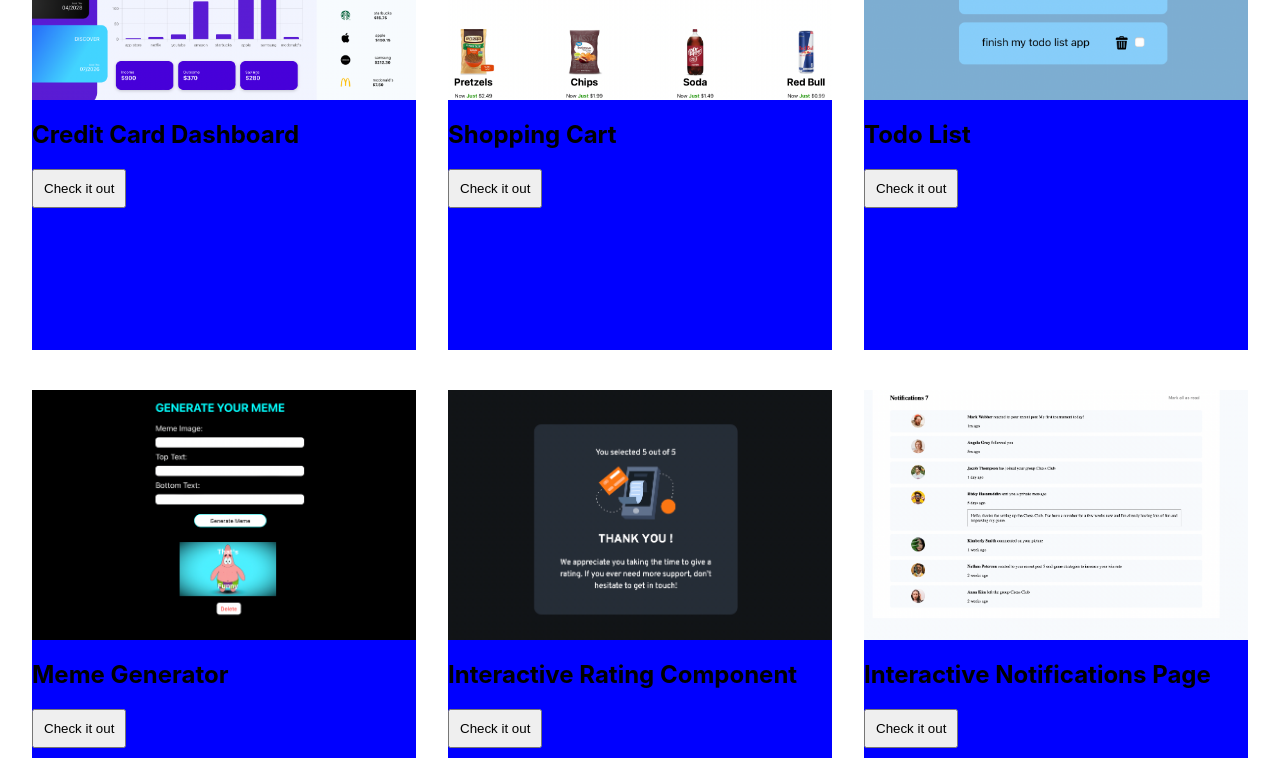
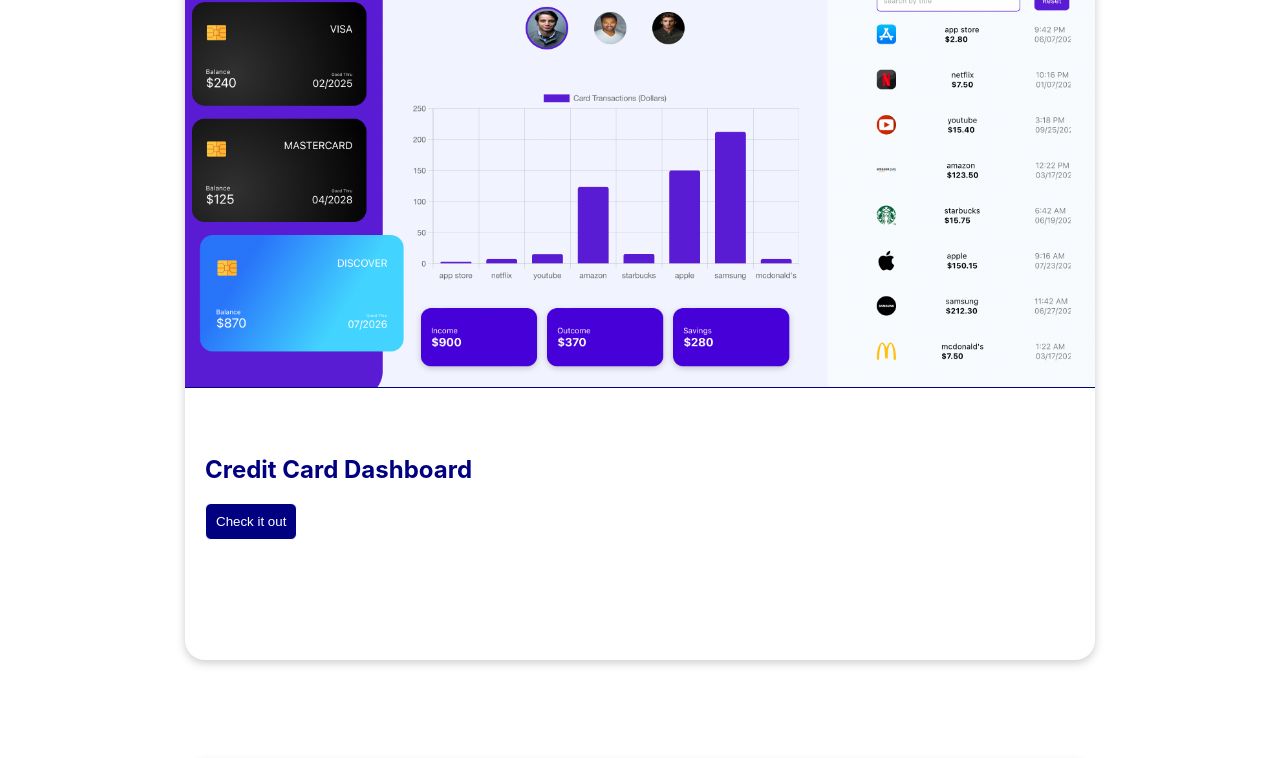
Before and after one commit to hsteele-creator/portfolio, a React (Create React App) app: page / in a window 1280 px wide. Shown: the part 980-1738 px from the top of the page. Built offline with nearby package versions, Linux system fonts and the light colour scheme.

Commit message:
updated card styling:

```diff
--- a/src/Main.js
+++ b/src/Main.js
@@ -38,7 +38,7 @@
           <p id="main-subtext">
             I am a frontend developer, specializing in React and Redux.
           </p>
-          <button id="main-btn">View My Projects</button>
+          <a href="#projects-container"><button id="main-btn">View My Projects</button></a>
         </div>
         <div id="main-other">
           <img id="main-img" src={developer} />
--- a/src/ProjectCard.css
+++ b/src/ProjectCard.css
@@ -1,18 +1,62 @@
 .project-card {
-    width: 30%;
-    background-color: blue;
-    margin: 20px 0;
-    height: 500px;
+    width: 910px;
+    margin: 50px auto;
+    height: 780px;
+    display: flex;
+    flex-direction: column;
+    border-radius: 20px;
+    box-sizing: border-box;
+    box-shadow: 0 3px 10px rgb(0 0 0 / 0.2);
+    /* background-color: navy; */
+    color: navy;
 }
 
 .project-image-container {
-    height: 50%;
+    height: 65%;
 }
 
-.project-image {
-    height: 100px;
+.project-img {
+    height: 100%;
+    width: 100%;
+    object-fit: cover;
+    background-position: center;
+    border-radius: 20px 20px 0 0;
 }
+
+.project-text-container {
+    width: 100%;
+    height: 35%;
+    box-sizing: border-box;
+    border-radius: 0 0 20px 20px;
+    padding: 20px;
+    box-sizing: border-box;
+    height: 200px;
+    color: #02253b;
+    /* background-color: navy; */
+    color: navy;
+    display: flex;
+    flex-direction: column;
+    justify-content: center;
+    border-top: 1px solid;
+}
+
+
 
 .project-link-btn {
     padding: 10px;
+    border: none;
+    color: white;
+    background-color: navy;
+    border: 1px solid white;
+    border-radius: 6px;
 }
+
+.project-link-btn:hover {
+    cursor: pointer;
+}
+
+@media only screen and (max-width: 768px) {
+    .project-card {
+        width: 90%;
+    }
+}
--- a/src/ProjectCard.js
+++ b/src/ProjectCard.js
@@ -5,19 +5,15 @@
   return (
     <>
       <div className="project-card">
-        <div
-          className="project-image-container"
-          style={{
-            backgroundImage: `url(${image})`,
-            backgroundSize: "cover",
-            backgroundRepeat : "no-repeat",
-            backgroundPosition : "center"
-          }}
-        ></div>
-        <div className="project-text-container">
-            <h2>{name}</h2>
-            <p>{description}</p>
-            <a href={link} target="_blank"><button className="project-link-btn">Check it out</button></a>
+        <div className="project-image-container">
+          <img className="project-img" src={image} />
+        </div>
+        <div className="project-text-container" >
+          <h2>{name}</h2>
+          {/* <p>{description}</p> */}
+          <a href={link} target="_blank">
+            <button className="project-link-btn">Check it out</button>
+          </a>
         </div>
       </div>
     </>
--- a/src/ProjectData.js
+++ b/src/ProjectData.js
@@ -23,13 +23,13 @@
         skills : ["Javascript", "React", "Redux"],
         link : "https://react-grocery-store-ten.vercel.app",
     },
-    {
-        image : todolist,
-        name : "Todo List",
-        description : "",
-        skills : ["Javascript", "React", "Redux"],
-        link : "https://redux-todo-list-iota.vercel.app",
-    },
+    // {
+    //     image : todolist,
+    //     name : "Todo List",
+    //     description : "",
+    //     skills : ["Javascript", "React", "Redux"],
+    //     link : "https://redux-todo-list-iota.vercel.app",
+    // },
     {
         image : memegenerator,
         name : "Meme Generator",
--- a/src/Projects.js
+++ b/src/Projects.js
@@ -2,7 +2,6 @@
 import "./Projects.css";
 import ProjectData from "./ProjectData";
 import ProjectCard from "./ProjectCard";
-console.log(ProjectData);
 
 const Projects = () => {
   return (
@@ -20,6 +19,7 @@
           );
         })}
       </div>
+
     </>
   );
 };
--- a/src/index.css
+++ b/src/index.css
@@ -8,6 +8,10 @@
   /* font-weight: 500; */
 }
 
+html {
+  scroll-behavior: smooth;
+}
+
 code {
   font-family: source-code-pro, Menlo, Monaco, Consolas, 'Courier New',
     monospace;
```
Also changed, not shown: src/Images/connectfour.png.
